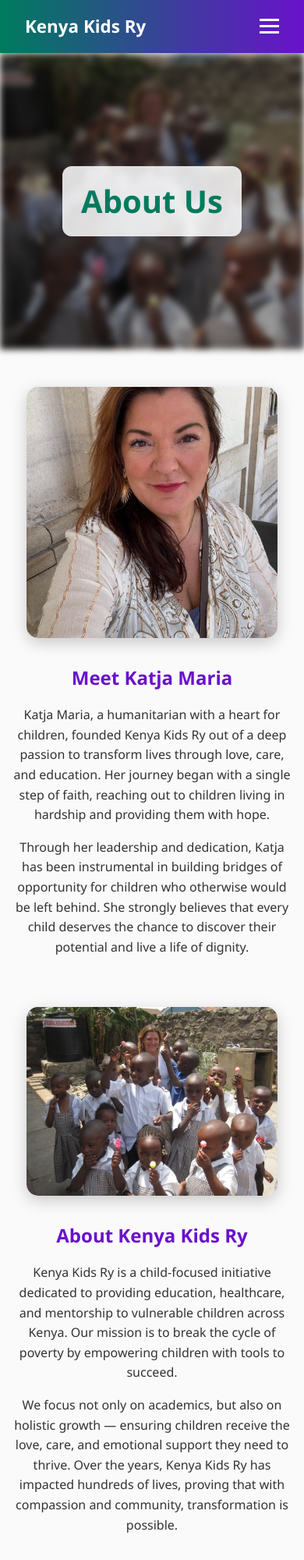
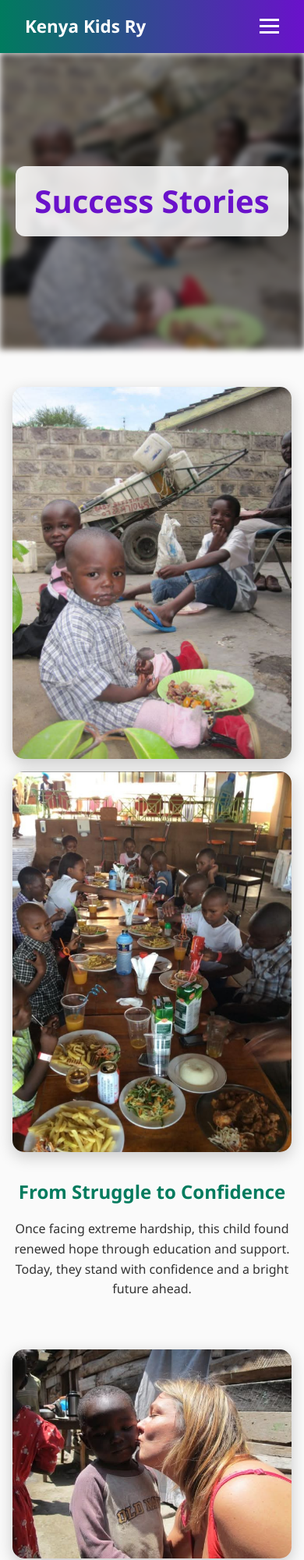
Before and after one commit to mrcharleske/Kenya-Kids-Ry, a plain HTML site: page about.html in a window 390 px wide. Shown: the top 2000 px of the page at 78% size. Drawn offline with Linux system fonts and the light colour scheme.

Commit message:
Update about.html

```diff
--- a/about.html
+++ b/about.html
@@ -3,7 +3,7 @@
 <head>
   <meta charset="UTF-8">
   <meta name="viewport" content="width=device-width, initial-scale=1.0">
-  <title>About - Kenya Kids Ry</title>
+  <title>Success Stories - Kenya Kids Ry</title>
   <style>
     /* Reset */
     * { margin: 0; padding: 0; box-sizing: border-box; }
@@ -57,7 +57,7 @@
     }
     .hero::before {
       content: "";
-      background: url('images/FB_IMG_1757424749416.jpg') center/cover no-repeat;
+      background: url('images/FB_IMG_1757424708818.jpg') center/cover no-repeat;
       position: absolute; top: 0; left: 0; right: 0; bottom: 0;
       filter: blur(4px) brightness(0.6);
       z-index: 1;
@@ -67,14 +67,14 @@
       z-index: 2;
       font-size: 2.5rem;
       background: rgba(255,255,255,0.85);
-      color: #007b5e;
+      color: #6a11cb;
       padding: 0.8rem 1.5rem;
       border-radius: 12px;
       animation: fadeUp 1.2s ease;
     }
 
-    /* About Sections */
-    .about-section {
+    /* Success Stories */
+    .story {
       display: flex;
       align-items: center;
       justify-content: space-between;
@@ -86,16 +86,22 @@
       transform: translateY(40px);
       transition: opacity 1s ease, transform 1s ease;
     }
-    .about-section.show { opacity: 1; transform: translateY(0); }
-    .about-section img {
+    .story.show { opacity: 1; transform: translateY(0); }
+    .story-images {
+      display: flex;
+      flex-direction: column;
+      gap: 1rem;
+      flex: 1;
+    }
+    .story-images img {
       width: 100%;
-      max-width: 450px;
+      max-width: 500px;
       border-radius: 15px;
       box-shadow: 0 6px 20px rgba(0,0,0,0.2);
     }
-    .about-text { flex: 1; }
-    .about-text h2 { color: #6a11cb; margin-bottom: 1rem; }
-    .about-text p { margin-bottom: 1rem; }
+    .story-text { flex: 1; }
+    .story-text h2 { color: #007b5e; margin-bottom: 1rem; }
+    .story-text p { margin-bottom: 1rem; }
 
     /* Alternate layout */
     .reverse { flex-direction: row-reverse; }
@@ -117,8 +123,8 @@
 
     /* Responsive */
     @media(max-width: 900px) {
-      .about-section, .reverse { flex-direction: column; text-align: center; }
-      .about-section img { max-width: 90%; }
+      .story, .reverse { flex-direction: column; text-align: center; }
+      .story-images img { max-width: 100%; }
     }
     @media(max-width: 768px) {
       nav ul { display: none; }
@@ -154,26 +160,78 @@
 
   <!-- Hero -->
   <section class="hero">
-    <h1>About Us</h1>
+    <h1>Success Stories</h1>
   </section>
 
-  <!-- Katja Section -->
-  <section class="about-section">
-    <img src="images/FB_IMG_1757424566661.jpg" alt="Katja Maria - Founder">
-    <div class="about-text">
-      <h2>Meet Katja Maria</h2>
-      <p>Katja Maria, a humanitarian with a heart for children, founded Kenya Kids Ry out of a deep passion to transform lives through love, care, and education. Her journey began with a single step of faith, reaching out to children living in hardship and providing them with hope.</p>
-      <p>Through her leadership and dedication, Katja has been instrumental in building bridges of opportunity for children who otherwise would be left behind. She strongly believes that every child deserves the chance to discover their potential and live a life of dignity.</p>
+  <!-- Story 1 -->
+  <section class="story">
+    <div class="story-images">
+      <img src="images/FB_IMG_1757424708818.jpg" alt="Before Story 1">
+      <img src="images/Screenshot_20250909_170824_Facebook.jpg" alt="After Story 1">
+    </div>
+    <div class="story-text">
+      <h2>From Struggle to Confidence</h2>
+      <p>Once facing extreme hardship, this child found renewed hope through education and support. Today, they stand with confidence and a bright future ahead.</p>
     </div>
   </section>
 
-  <!-- Kenya Kids Ry Section -->
-  <section class="about-section reverse">
-    <img src="images/FB_IMG_1757424749416.jpg" alt="Kenya Kids Ry">
-    <div class="about-text">
-      <h2>About Kenya Kids Ry</h2>
-      <p>Kenya Kids Ry is a child-focused initiative dedicated to providing education, healthcare, and mentorship to vulnerable children across Kenya. Our mission is to break the cycle of poverty by empowering children with tools to succeed.</p>
-      <p>We focus not only on academics, but also on holistic growth — ensuring children receive the love, care, and emotional support they need to thrive. Over the years, Kenya Kids Ry has impacted hundreds of lives, proving that with compassion and community, transformation is possible.</p>
+  <!-- Story 2 -->
+  <section class="story reverse">
+    <div class="story-images">
+      <img src="images/FB_IMG_1757424944048.jpg" alt="Before Story 2">
+      <img src="images/FB_IMG_1757427718947~2.jpg" alt="After Story 2">
+    </div>
+    <div class="story-text">
+      <h2>Healing Through Love</h2>
+      <p>Through consistent care and mentorship, this transformation showcases how compassion can restore dignity and self-worth in a child’s life.</p>
+    </div>
+  </section>
+
+  <!-- Story 3 -->
+  <section class="story">
+    <div class="story-images">
+      <img src="images/FB_IMG_1757424970272.jpg" alt="Before Story 3">
+      <img src="images/FB_IMG_1757426548967.jpg" alt="After Story 3">
+    </div>
+    <div class="story-text">
+      <h2>From Fear to Freedom</h2>
+      <p>Overcoming trauma is never easy, but with encouragement and resources, this child now thrives in a safe, supportive environment.</p>
+    </div>
+  </section>
+
+  <!-- Story 4 -->
+  <section class="story reverse">
+    <div class="story-images">
+      <img src="images/FB_IMG_1757426160416.jpg" alt="Before Story 4">
+      <img src="images/FB_IMG_1757426118481.jpg" alt="After Story 4">
+    </div>
+    <div class="story-text">
+      <h2>Education Unlocks Potential</h2>
+      <p>Given access to education, this child’s journey proves how learning opens doors to opportunities that were once unimaginable.</p>
+    </div>
+  </section>
+
+  <!-- Story 5 -->
+  <section class="story">
+    <div class="story-images">
+      <img src="images/FB_IMG_1757426428156.jpg" alt="Before Story 5">
+      <img src="images/FB_IMG_1757422915425.jpg" alt="After Story 5">
+    </div>
+    <div class="story-text">
+      <h2>Restoring Joy</h2>
+      <p>A once broken spirit now shines with happiness, proof that every child deserves the chance to laugh, learn, and dream again.</p>
+    </div>
+  </section>
+
+  <!-- Story 6 -->
+  <section class="story reverse">
+    <div class="story-images">
+      <img src="images/FB_IMG_1757427795718.jpg" alt="Before Story 6">
+      <img src="images/FB_IMG_1757427776264.jpg" alt="After Story 6">
+    </div>
+    <div class="story-text">
+      <h2>Building a Brighter Future</h2>
+      <p>With proper guidance and community support, this young life has been redirected towards hope, success, and endless possibilities.</p>
     </div>
   </section>
 
@@ -192,12 +250,12 @@
     });
 
     // Fade-in on scroll
-    const sections = document.querySelectorAll('.about-section');
+    const stories = document.querySelectorAll('.story');
     window.addEventListener('scroll', () => {
-      sections.forEach(section => {
-        const position = section.getBoundingClientRect().top;
+      stories.forEach(story => {
+        const position = story.getBoundingClientRect().top;
         if (position < window.innerHeight - 100) {
-          section.classList.add('show');
+          story.classList.add('show');
         }
       });
     });
```
